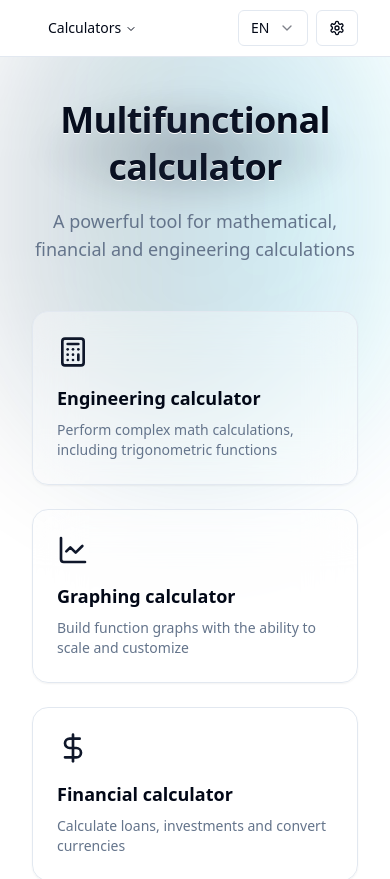
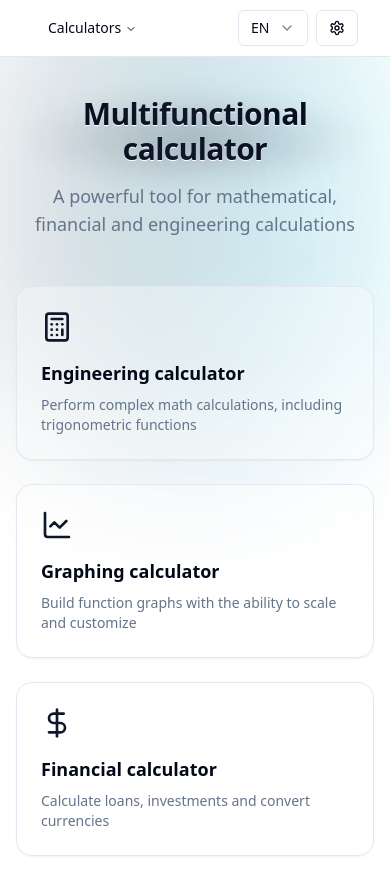
Before and after one commit to zhbforum/ImprovedCalculator, a React (Vite) app: page / in a window 390 px wide. Shown: the top 879 px of the page. Built offline with nearby package versions, Linux system fonts and the light colour scheme.

Commit message:
fix(home): improve hero title layout on mobile

```diff
--- a/src/pages/Index.tsx
+++ b/src/pages/Index.tsx
@@ -64,11 +64,11 @@ const Index = () => {
         contentClassName="flex-grow"
         variant="default"
       >
-        <main className="flex-1 container py-10">
+        <main className="flex-1 container py-10 px-4">
           <section className="text-center mb-12">
-            <div className="relative inline-block">
+            <div className="relative block w-full max-w-3xl mx-auto">
               <div className="hero-title-glow">
-                <h1 className="hero-title text-4xl sm:text-5xl md:text-6xl mb-4 leading-[1.30] md:leading-[1.30]">
+                <h1 className="hero-title text-3xl sm:text-6xl md:text-6xl mb-4 leading-[1.15]">
                   {t("home.heroTitle")}
                 </h1>
               </div>
@@ -83,8 +83,7 @@ const Index = () => {
             {features.map((feature) => (
               <Link key={feature.id} to={feature.link} className="group">
                 <Card
-                  className={`${glassCard} p-6 h-full cursor-pointer transition
-                              hover:bg-background/45 hover:shadow-lg`}
+                  className={`${glassCard} p-6 h-full cursor-pointer transition hover:bg-background/45 hover:shadow-lg`}
                 >
                   <div className="mb-4 text-primary">{feature.icon}</div>
                   <h3 className="text-lg font-semibold mb-2">
```
